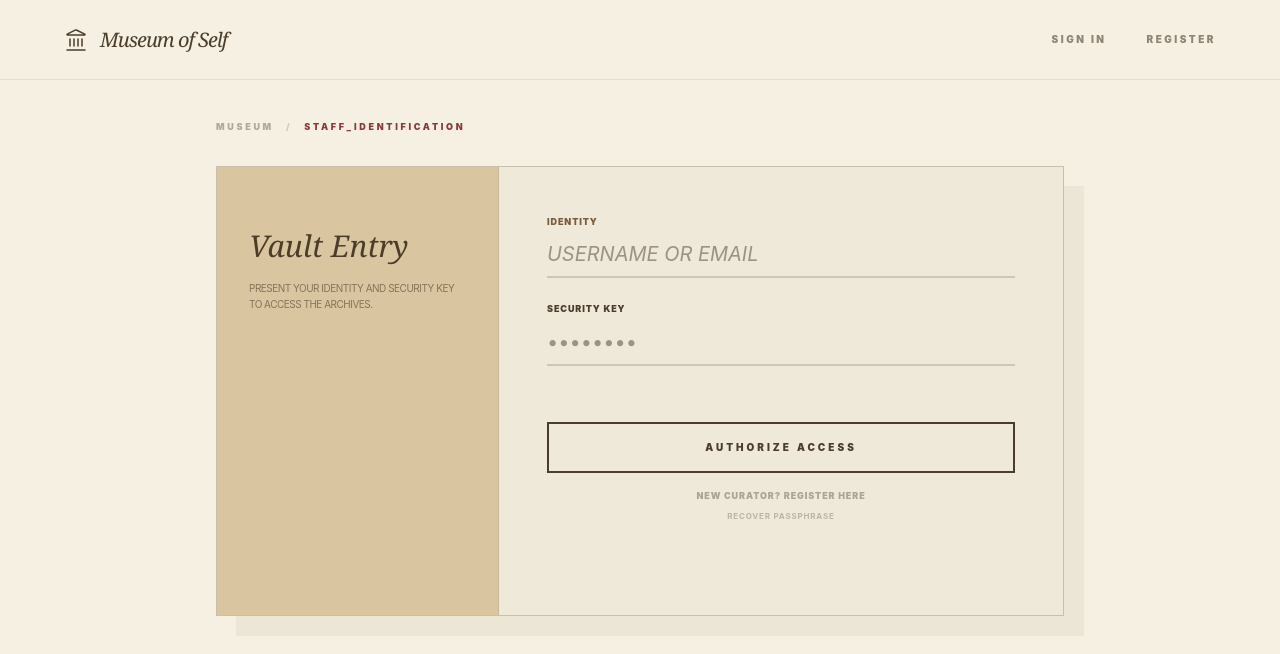
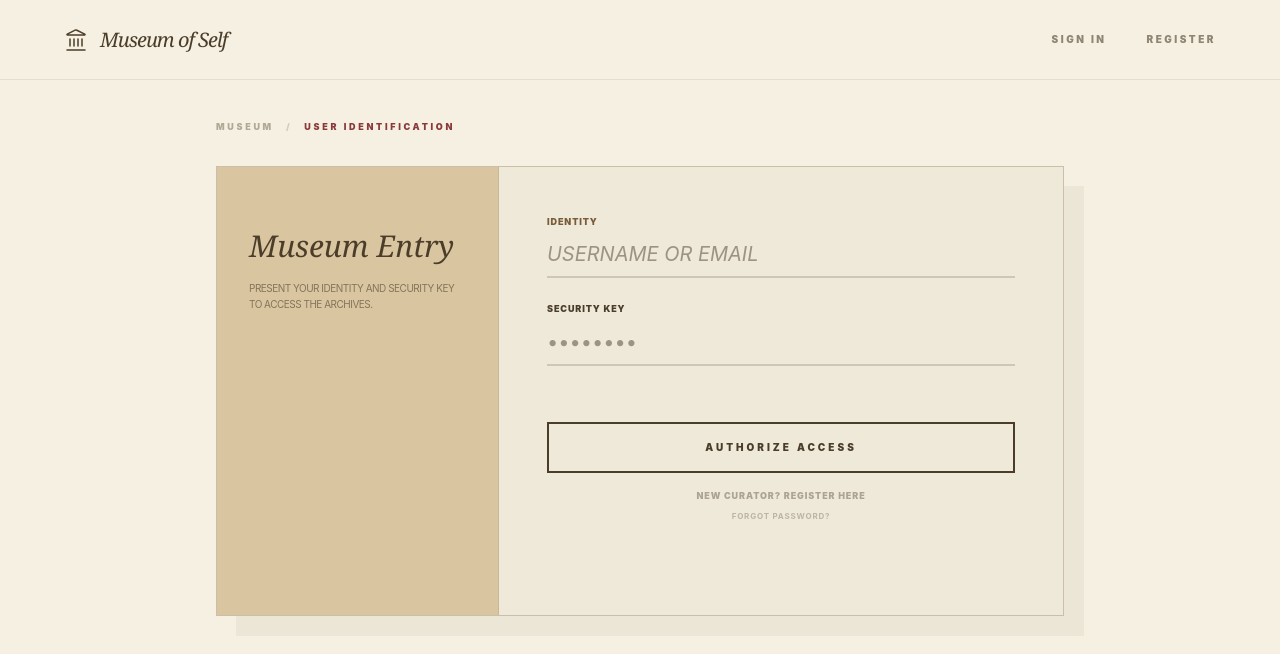
Before and after one commit to fatemamoh/Museum-of-self-Frontend, a React (Vite) app: page /sign-in in a window 1280 px wide. Shown: the top 654 px of the page. Built offline with nearby package versions, Linux system fonts and the light colour scheme; no server answers.

Commit message:
updating user

```diff
--- a/src/components/Auth/SignInForm.jsx
+++ b/src/components/Auth/SignInForm.jsx
@@ -33,7 +33,7 @@ const SignInForm = () => {
       <nav className="breadcrumb-nav">
         <Link to="/">MUSEUM</Link>
         <span className="breadcrumb-separator">/</span>
-        <span className="text-crimson uppercase">Staff_Identification</span>
+        <span className="text-crimson uppercase">User Identification</span>
       </nav>
 
       <div className="museum-ledger flex flex-col md:flex-row min-h-112.5 animate-hero">
@@ -41,7 +41,7 @@ const SignInForm = () => {
           <div>
             <div className="w-12 h-1 bg-museum-darkrk mb-6"></div>
             <h2 className="text-3xl font-serif italic text-museum-darkrk leading-tight">
-              Vault Entry
+              Museum Entry
             </h2>
             <p className="text-[10px] mt-4 opacity-60 leading-relaxed uppercase tracking-tighter">
               Present your identity and security key to access the archives.
@@ -94,7 +94,7 @@ const SignInForm = () => {
                 New curator? Register here
               </Link>
               <Link to="/forgot-password" size="sm" className="text-[8px] uppercase tracking-widest font-bold opacity-30 hover:opacity-80">
-                Recover Passphrase
+                Forgot Password?
               </Link>
             </div>
           </div>
--- a/src/components/Auth/SignUpForm.jsx
+++ b/src/components/Auth/SignUpForm.jsx
@@ -12,10 +12,9 @@ const SignUpForm = () => {
     email: '',
     password: '',
     passwordConf: '',
-    masterPin: '',
   });
 
-  const { username, email, password, passwordConf, masterPin } = formData;
+  const { username, email, password, passwordConf } = formData;
 
   const handleChange = (e) => {
     setMessage('');
@@ -34,7 +33,7 @@ const SignUpForm = () => {
   };
 
   const isFormInvalid = () => {
-    return !(username && email && password && password === passwordConf && masterPin);
+    return !(username && email && password && password === passwordConf );
   };
 
   return (
@@ -42,7 +41,7 @@ const SignUpForm = () => {
       <nav className="breadcrumb-nav">
         <Link to="/">MUSEUM</Link>
         <span className="breadcrumb-separator">/</span>
-        <span className="text-crimsonppercase">New_Curator_Registration</span>
+        <span className="text-crimsonppercase">New Curator Registration</span>
       </nav>
 
       <div className="museum-ledger flex flex-col md:flex-row min-h-137.5nimate-hero">
@@ -85,11 +84,6 @@ const SignUpForm = () => {
                 <input type="password" id="passwordConf" name="passwordConf" value={passwordConf} onChange={handleChange} placeholder="RE-ENTER" className="museum-input text-sm py-2" required />
               </div>
             </div>
-
-            <div className="form-control">
-              <label htmlFor="masterPin" className="text-[9px] font-black uppercase tracking-widest text-museum-brownown mb-1 block">Master PIN</label>
-              <input type="password" id="masterPin" name="masterPin" value={masterPin} onChange={handleChange} placeholder="NUMBERS ONLY" className="museum-input text-sm py-2 tracking-[0.5em]" required />
-            </div>
           </div>
 
           <div className="flex flex-col gap-4 pt-4">
--- a/src/services/authService.js
+++ b/src/services/authService.js
@@ -6,6 +6,7 @@ async function signUp(formData) {
   const response = await axios.post(`${BASE_URL}/sign-up`, formData);
   const data = response.data;
   const token = data.token;
+
   window.localStorage.setItem('token', token);
 
   const tokenParts = token.split('.');
```
Also changed, not shown: src/services/userService.js (line endings or trailing spaces).
